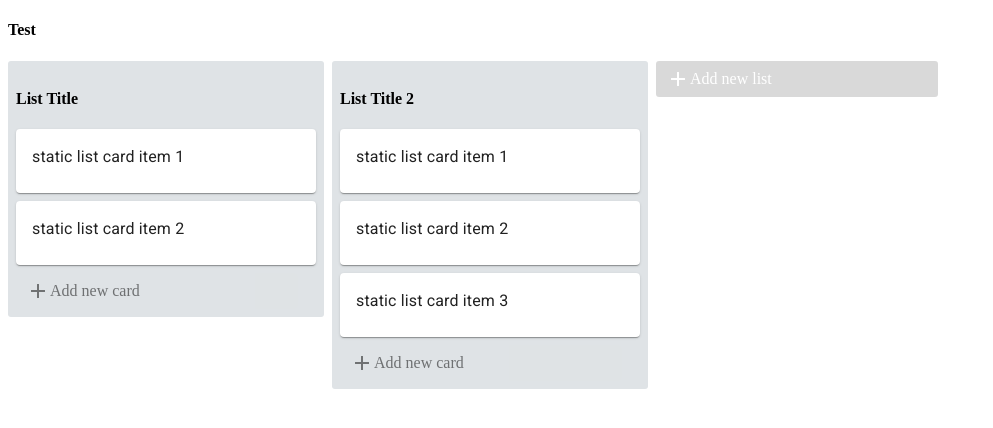
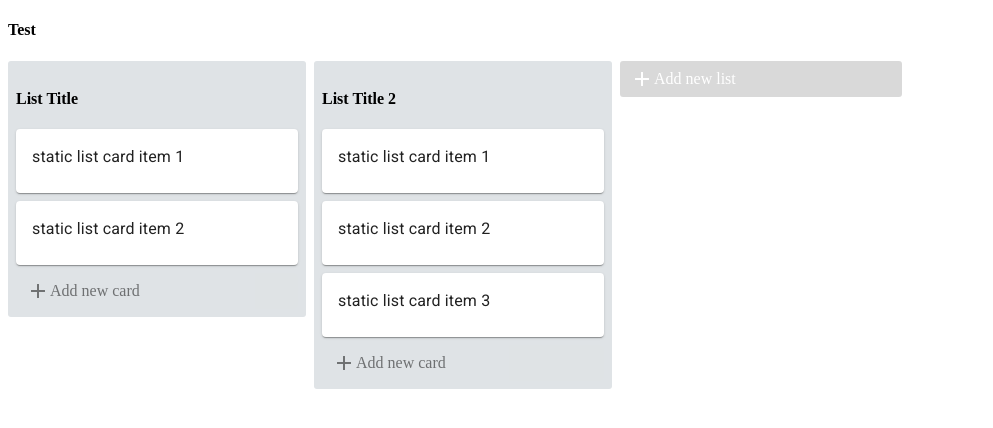
Before and after one commit to MisturDust319/kanban, a React (Create React App) app: page / in a window 1280 px wide. Shown: the top 428 px of the page, without its empty margins (0-993 px from the left). Built offline with nearby package versions, Linux system fonts and the light colour scheme.

Commit message:
Switches styling to styled components

```diff
--- a/package.json
+++ b/package.json
@@ -12,9 +12,10 @@
     "react-beautiful-dnd": "^13.0.0",
     "react-dom": "^16.13.1",
     "react-redux": "^7.2.0",
-    "react-scripts": "3.4.1",
+    "react-scripts": "^3.4.3",
     "react-textarea-autosize": "^8.2.0",
-    "redux": "^4.0.5"
+    "redux": "^4.0.5",
+    "styled-components": "^5.1.1"
   },
   "scripts": {
     "start": "react-scripts start",
--- a/src/components/App.js
+++ b/src/components/App.js
@@ -1,10 +1,17 @@
 import React from 'react';
 import { connect } from 'react-redux';
 import { DragDropContext } from 'react-beautiful-dnd';
+import styled from 'styled-components';
 
 import List from './List';
 import AddActionButton from './AddActionButton';
 import { sort } from '../actions';
+
+const ListContainer = styled.div`
+  display: flex;
+  flex-direction: row;
+  marginRight: 8;
+`;
 
 const App = (props) => {
   const { lists } = props;
@@ -36,7 +43,7 @@ const App = (props) => {
     <DragDropContext onDragEnd={ onDragEnd }>
       <div className="App">
         <h4>Test</h4>
-        <div style={styles.listContainer}>
+        <ListContainer>
           { lists.map(list =>
             <List key={ list.id }
               listID={ list.id }
@@ -44,19 +51,11 @@ const App = (props) => {
               cards={list.cards}
             />)
           }
-        <AddActionButton list/>
-        </div>
+          <AddActionButton list/>
+        </ListContainer>
       </div>
     </DragDropContext>
   );
-}
-
-const styles = {
-  listContainer: {
-    display: 'flex',
-    flexDirection: 'row',
-    marginRight: 8
-  }
 }
 
 const mapStateToProps = state => ({
--- a/src/components/Card.js
+++ b/src/components/Card.js
@@ -3,32 +3,30 @@ import Card from '@material-ui/core/Card';
 import CardContent from '@material-ui/core/CardContent';
 import Typography from '@material-ui/core/Typography'
 import { Draggable } from 'react-beautiful-dnd';
+import styled from 'styled-components';
+
+const CardContainer = styled.div`
+    margin-bottom: 8px;
+`
 
 const TrelloCard = ({id, index, text}) => {
     return (
         <Draggable draggableId={ String(id) } index={ index }>
             { provided => (
-            <div
+            <CardContainer
                 ref={ provided.innerRef }
                 {...provided.draggableProps }
                 { ...provided.dragHandleProps }
             >
-                <Card style={ styles.cardContainer }>
+                <Card >
                     <CardContent>
                         <Typography gutterButton>{ text }</Typography>
                     </CardContent>
                 </Card>
-            </div>
+            </CardContainer>
             )}
         </Draggable>
     )
 }
 
-const styles = {
-    cardContainer: {
-        marginBottom: 8,
-    }
-}
-
-
 export default TrelloCard;
--- a/src/components/List.js
+++ b/src/components/List.js
@@ -1,17 +1,26 @@
 import React from 'react';
 import { Droppable } from 'react-beautiful-dnd';
+import styled from 'styled-components';
 
 import Card from './Card';
 import AddActionButton from './AddActionButton';
+
+const ListContainer = styled.div`
+  background-color: #dfe3e6;
+  border-radius: 3px;
+  width: 300;
+  padding: 8px;
+  height: 100%;
+  margin-right: 8px;
+`
 
 const List = ({listID, title, cards}) => {
     return (
       <Droppable droppableId={ String(listID) } >
         { provided => (
-            <div
+            <ListContainer
               {...provided.droppableProps }
               ref={ provided.innerRef }
-              style={styles.container}
             >
               <h4>{ title }</h4>
               { cards.map((card, index) =>
@@ -24,23 +33,11 @@ const List = ({listID, title, cards}) => {
 
               { provided.placeholder }
               <AddActionButton listID={ listID }/>
-            </div>
+            </ListContainer>
           )
         }
       </Droppable>
     );
 }
 
-const styles={
-    container: {
-      backgroundColor: '#dfe3e6',
-      borderRadius: 3,
-      height: '100%',
-      width: 300,
-      padding: 8,
-      marginRight: 8
-    }
-  }
-
-
 export default List;
```
Also changed, not shown: 1 other file (tests, documents, lock files or other folders).
